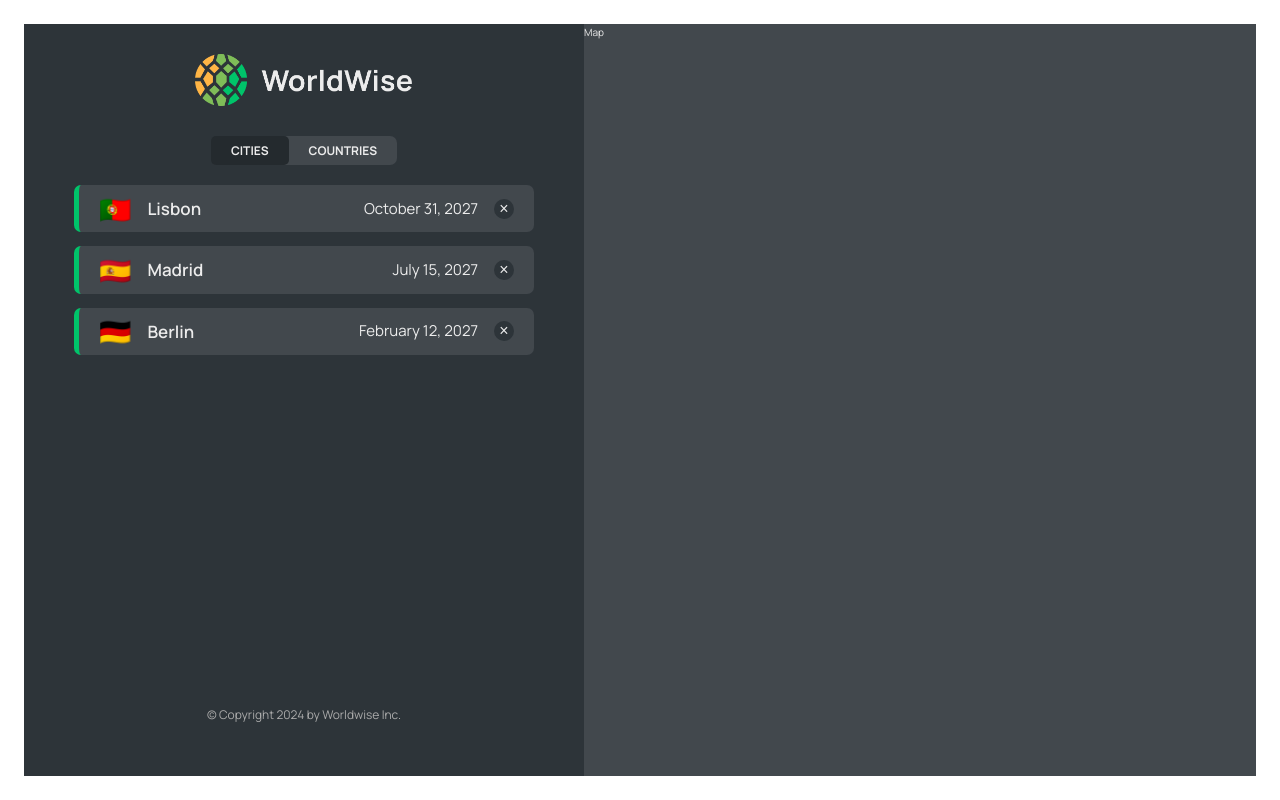
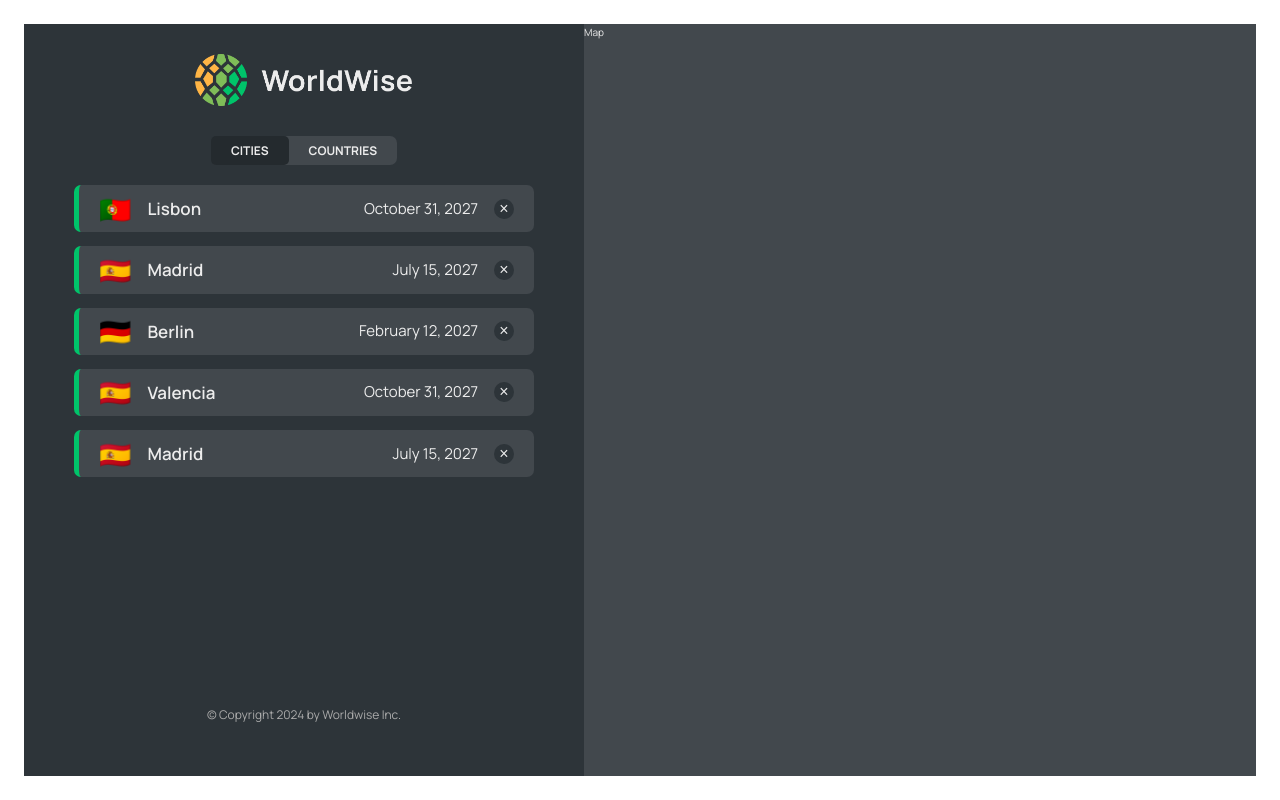
Before and after one commit to sergiobni/react-vite-worldwise, a React (Vite) app: page /app/cities in a window 1280 px wide. Built offline with nearby package versions, Linux system fonts and the light colour scheme; data requests are answered from the project's data file.

Commit message:
dymanic routes with url params

```diff
--- a/data/cities.json
+++ b/data/cities.json
@@ -35,6 +35,30 @@
         "lng": 13.376933665713324
       },
       "id": 98443197
+    },
+    {
+      "cityName": "Valencia",
+      "country": "Spain",
+      "emoji": "🇪🇸",
+      "date": "2027-10-31T15:59:59.138Z",
+      "notes": "My favorite city so far!",
+      "position": {
+        "lat": 38.727881642324164,
+        "lng": -9.140900099907554
+      },
+      "id": 739332185
+    },
+    {
+      "cityName": "Madrid",
+      "country": "Spain",
+      "emoji": "🇪🇸",
+      "date": "2027-07-15T08:22:53.976Z",
+      "notes": "",
+      "position": {
+        "lat": 40.46635901755316,
+        "lng": -3.7133789062500004
+      },
+      "id": 1780321375
     }
   ]
 }
--- a/src/App.jsx
+++ b/src/App.jsx
@@ -1,4 +1,5 @@
 import { BrowserRouter, Route, Routes } from 'react-router-dom';
+import { useEffect, useState } from 'react';
 import Product from './pages/Product';
 import Pricing from './pages/Pricing';
 import Homepage from './pages/Homepage';
@@ -6,7 +7,8 @@
 import AppLayout from './pages/AppLayout';
 import Login from './pages/Login';
 import CityList from './Components/CityList';
-import { useEffect, useState } from 'react';
+import CountryList from './Components/CountryList';
+import City from './Components/City';
 
 const BASE_URL = 'http://localhost:9000';
 
@@ -45,7 +47,11 @@
             path="cities"
             element={<CityList cities={cities} isLoading={isLoading} />}
           />
-          <Route path="countries" element={<p>España</p>} />
+          <Route path="cities/:id" element={<City />} />
+          <Route
+            path="countries"
+            element={<CountryList cities={cities} isLoading={isLoading} />}
+          />
           <Route path="form" element={<p>Form</p>} />
         </Route>
         <Route path="*" element={<PageNotFound />} />
--- a/src/Components/City.jsx
+++ b/src/Components/City.jsx
@@ -1,61 +1,62 @@
-import styles from "./City.module.css";
+import { useParams } from 'react-router-dom';
+import styles from './City.module.css';
 
-const formatDate = (date) =>
-  new Intl.DateTimeFormat("en", {
-    day: "numeric",
-    month: "long",
-    year: "numeric",
-    weekday: "long",
+const formatDate = date =>
+  new Intl.DateTimeFormat('en', {
+    day: 'numeric',
+    month: 'long',
+    year: 'numeric',
+    weekday: 'long',
   }).format(new Date(date));
 
 function City() {
+  const { id } = useParams();
+
   // TEMP DATA
   const currentCity = {
-    cityName: "Lisbon",
-    emoji: "🇵🇹",
-    date: "2027-10-31T15:59:59.138Z",
-    notes: "My favorite city so far!",
+    cityName: 'Lisbon',
+    emoji: '🇵🇹',
+    date: '2027-10-31T15:59:59.138Z',
+    notes: 'My favorite city so far!',
   };
 
   const { cityName, emoji, date, notes } = currentCity;
 
-  return (
-    <div className={styles.city}>
-      <div className={styles.row}>
-        <h6>City name</h6>
-        <h3>
-          <span>{emoji}</span> {cityName}
-        </h3>
-      </div>
+  return <h1>City {id}</h1>;
 
-      <div className={styles.row}>
-        <h6>You went to {cityName} on</h6>
-        <p>{formatDate(date || null)}</p>
-      </div>
+  // return (
+  //   <div className={styles.city}>
+  //     <div className={styles.row}>
+  //       <h6>City name</h6>
+  //       <h3>
+  //         <span>{emoji}</span> {cityName}
+  //       </h3>
+  //     </div>
 
-      {notes && (
-        <div className={styles.row}>
-          <h6>Your notes</h6>
-          <p>{notes}</p>
-        </div>
-      )}
+  //     <div className={styles.row}>
+  //       <h6>You went to {cityName} on</h6>
+  //       <p>{formatDate(date || null)}</p>
+  //     </div>
 
-      <div className={styles.row}>
-        <h6>Learn more</h6>
-        <a
-          href={`https://en.wikipedia.org/wiki/${cityName}`}
-          target="_blank"
-          rel="noreferrer"
-        >
-          Check out {cityName} on Wikipedia &rarr;
-        </a>
-      </div>
+  //     {notes && (
+  //       <div className={styles.row}>
+  //         <h6>Your notes</h6>
+  //         <p>{notes}</p>
+  //       </div>
+  //     )}
 
-      <div>
-        <ButtonBack />
-      </div>
-    </div>
-  );
+  //     <div className={styles.row}>
+  //       <h6>Learn more</h6>
+  //       <a
+  //         href={`https://en.wikipedia.org/wiki/${cityName}`}
+  //         target="_blank"
+  //         rel="noreferrer"
+  //       >
+  //         Check out {cityName} on Wikipedia &rarr;
+  //       </a>
+  //     </div>
+  //   </div>
+  // );
 }
 
 export default City;
--- a/src/Components/CityItem.jsx
+++ b/src/Components/CityItem.jsx
@@ -1,3 +1,4 @@
+import { Link } from 'react-router-dom';
 import styles from './CityItem.module.css';
 
 const formatDate = date =>
@@ -8,13 +9,15 @@
   }).format(new Date(date));
 
 function CityItem({ city }) {
-  const { cityName, emoji, date } = city;
+  const { cityName, emoji, date, id } = city;
   return (
-    <li className={styles.cityItem}>
-      <span className={styles.emoji}>{emoji}</span>
-      <h3 className={styles.name}>{cityName}</h3>
-      <time className={styles.date}>{formatDate(date)}</time>
-      <button className={styles.deleteBtn}>&times;</button>
+    <li>
+      <Link className={styles.cityItem} to={`${id}`}>
+        <span className={styles.emoji}>{emoji}</span>
+        <h3 className={styles.name}>{cityName}</h3>
+        <time className={styles.date}>{formatDate(date)}</time>
+        <button className={styles.deleteBtn}>&times;</button>
+      </Link>
     </li>
   );
 }
--- a/src/Components/CountryItem.jsx
+++ b/src/Components/CountryItem.jsx
@@ -1,4 +1,4 @@
-import styles from "./CountryItem.module.css";
+import styles from './CountryItem.module.css';
 
 function CountryItem({ country }) {
   return (
--- /dev/null
+++ b/src/Components/CountryList.jsx
@@ -0,0 +1,25 @@
+import CountryItem from './CountryItem';
+import styles from './CountryList.module.css';
+import Spinner from './Spinner';
+import Message from './Message';
+function CountryList({ cities, isLoading }) {
+  if (isLoading) return <Spinner />;
+  if (!cities.length)
+    return (
+      <Message message="Add your fisrt city by clicking on the city on the map" />
+    );
+  const countries = cities.reduce((arr, city) => {
+    if (!arr.map(el => el.country).includes(city.country))
+      return [...arr, { country: city.country, emoji: city.emoji }];
+    else return arr;
+  }, []);
+  return (
+    <ul className={styles.countryList}>
+      {countries.map(country => (
+        <CountryItem country={country} key={country.id} />
+      ))}
+    </ul>
+  );
+}
+
+export default CountryList;
```
